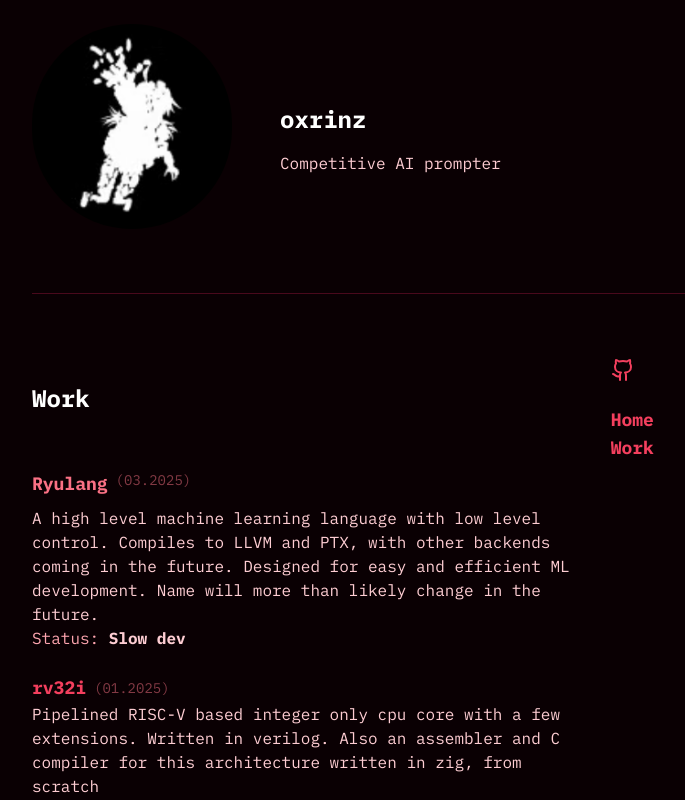
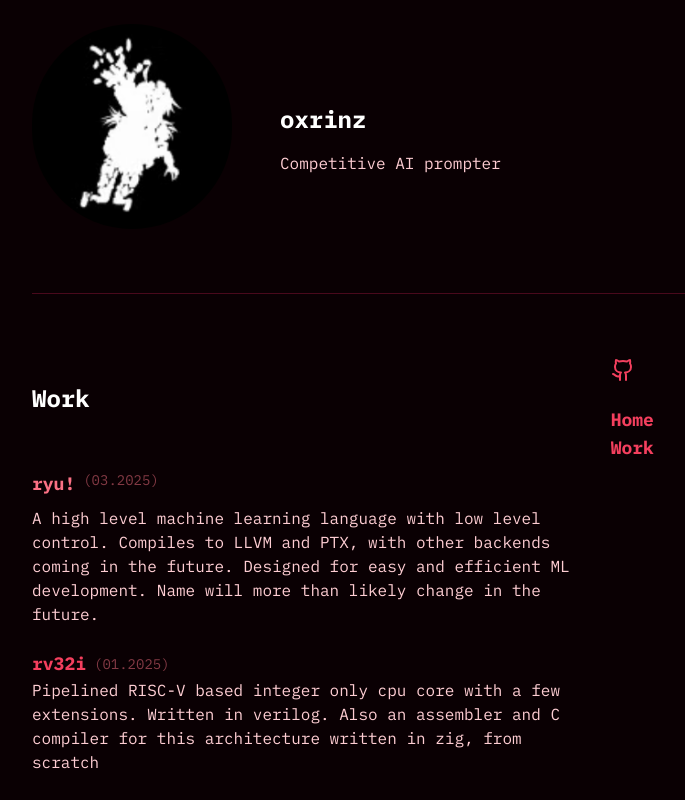
Before and after one commit to oxrinz/oxrinz-website, a SvelteKit app: page /work in a window 1280 px wide. Shown: the top 800 px of the page, without its empty margins (182-867 px from the left). Built offline with nearby package versions, Linux system fonts and the light colour scheme.

Commit message:
work update

```diff
--- a/src/routes/(main)/blog/cloud-compute/+page.svelte
+++ b/src/routes/(main)/blog/cloud-compute/+page.svelte
@@ -41,7 +41,11 @@
   tenstorrent on runpod, or any other cloud compute provider. I literally got
   bullied into buying a card just because no one has it up for rent. I don't
   understand why this is the case, there are so many hpc devs seeking a better
-  life, why is there no gpu cloud provider built for this fact.
+  life, why is there no gpu cloud provider built for this fact. Are you saying
+  there is not a single person in the world that's looking to rent a tenstorrent
+  machine, purely for development purposes? You have bounties for thousands of
+  dollars but no way of fulfilling them without spending more than what you'd
+  get from bounties upfront.
 </p>
 <br />
 <br />
--- a/src/routes/(main)/work/+page.svelte
+++ b/src/routes/(main)/work/+page.svelte
@@ -11,7 +11,7 @@
 
   export let projects = [
     {
-      title: "Ryulang",
+      title: "ryu!",
       description:
         "A high level machine learning language with low level control. Compiles to LLVM and PTX, with other backends coming in the future. Designed for easy and efficient ML development. Name will more than likely change in the future.",
       date: "03.2025",
@@ -62,10 +62,6 @@
           <p class="text-sm text-rose-400/50">({project.date})</p>
         </div>
         <p class="text-base text-rose-200">{project.description}</p>
-        <p class="text-rose-300">
-          <span>Status: </span>
-          <span class="font-bold text-rose-200">{project.status}</span>
-        </p>
       </div>
     {/each}
   </div>
```
